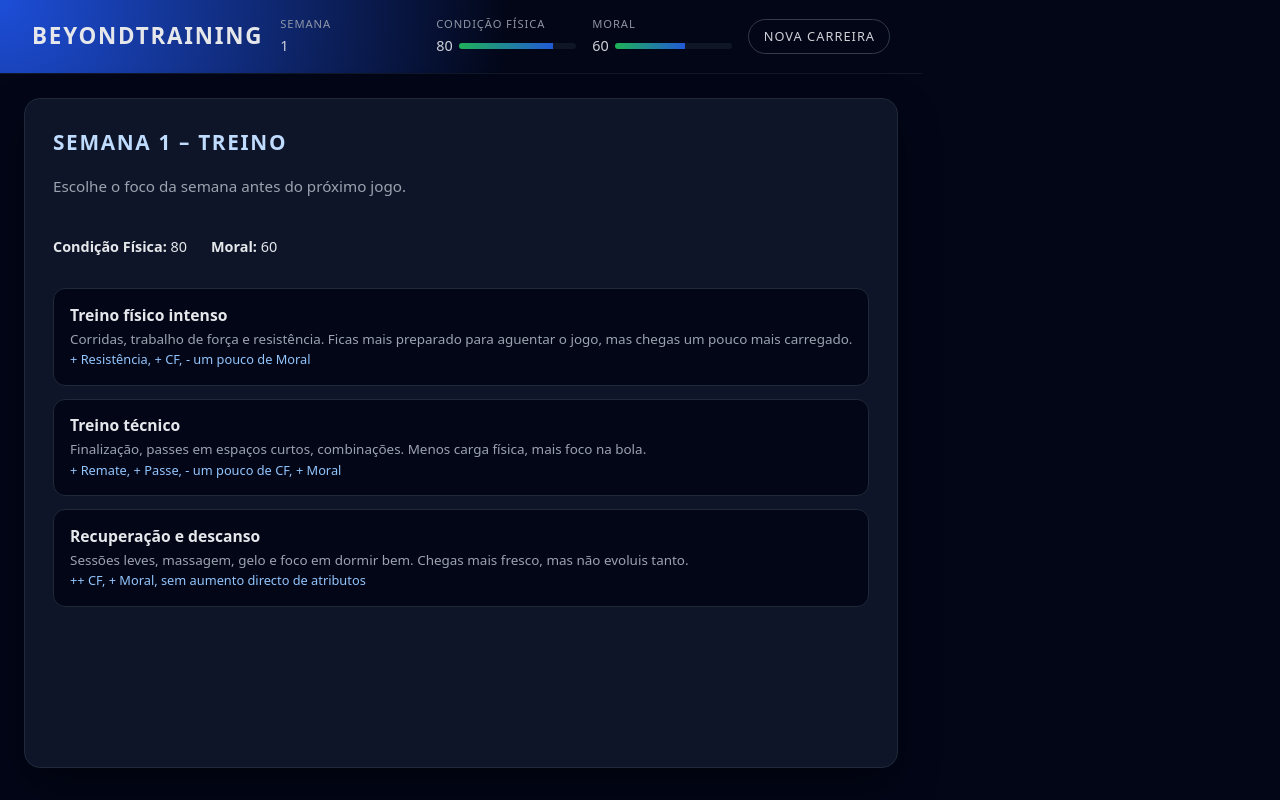
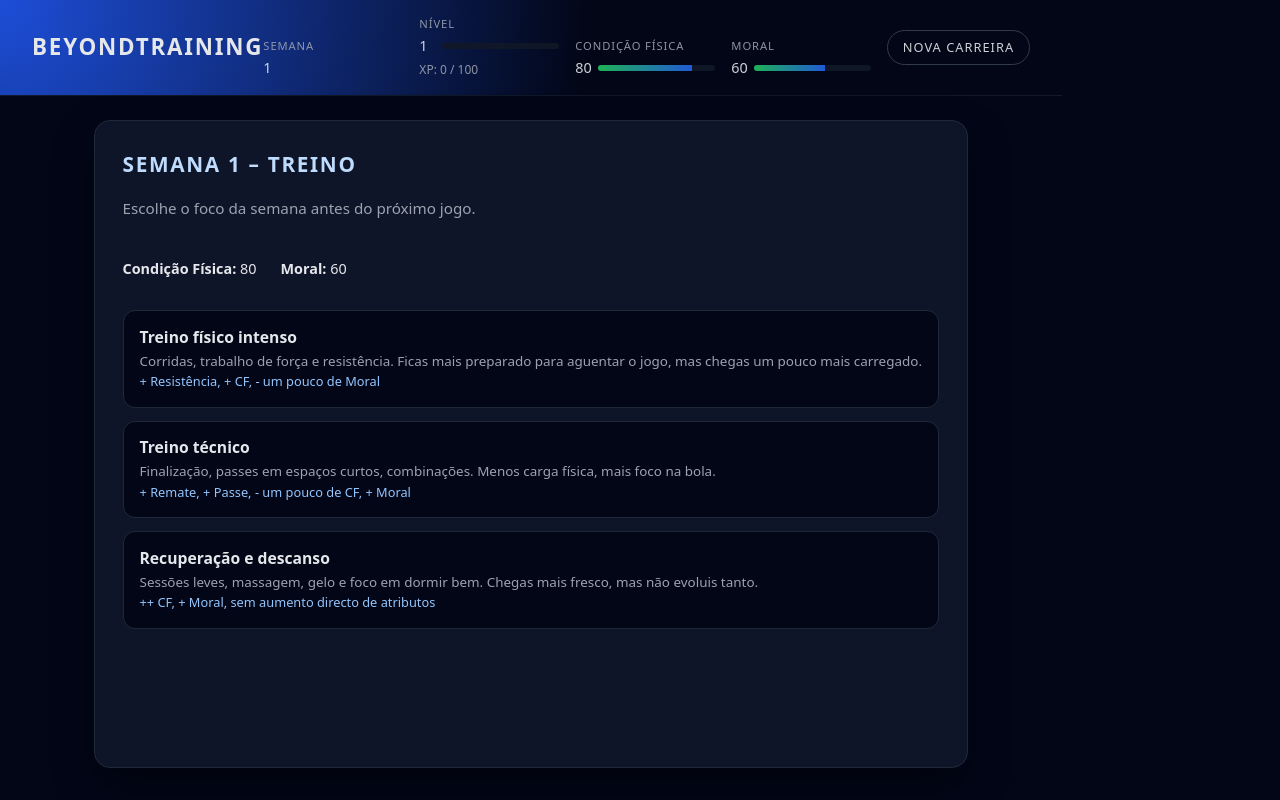
Before and after one commit to jpitaka/beyondtraining, a React (Vite) app in the folder beyondtraining/: page / in a window 1280 px wide. Both pictures are taken after typing "Sample", "Sample" into the empty fields and a click on the button "COMEÇAR CARREIRA". Built offline with nearby package versions, Linux system fonts and the light colour scheme.

Commit message:
adicionado sistema de XP e niveis com barra e delta

```diff
--- a/beyondtraining/src/App.css
+++ b/beyondtraining/src/App.css
@@ -67,6 +67,12 @@ body {
 .status-value {
   font-size: 0.9rem;
   min-width: 2ch;
+}
+
+.status-xp-detail {
+  font-size: 0.75rem;
+  color: #9ca3af;
+  margin-top: 0.1rem;
 }
 
 .bar {
--- a/beyondtraining/src/App.jsx
+++ b/beyondtraining/src/App.jsx
@@ -127,6 +127,8 @@ function criarJogadorInicial(formData) {
       fans: 40,
       media: 40,
     },
+    level: 1,
+    xp: 0, // XP atual neste nível
   };
 }
 
@@ -219,24 +221,35 @@ function App() {
 
     const effects = option.effects || {};
     const relationEffects = option.relationEffects || {};
+    const xpGain = option.xp ?? 0;
 
     setPlayer((prev) => {
       if (!prev) return prev;
-
       if (option.reset) return prev;
 
-      const morale = clamp(prev.morale + (effects.morale ?? 0), 0, 100);
-      const stamina = clamp(prev.stamina + (effects.stamina ?? 0), 0, 100);
+      // começar por copiar
+      let updated = {
+        ...prev,
+        relations: { ...(prev.relations || {}) },
+      };
 
-      const relations = { ...(prev.relations || {}) };
+      // aplicar XP e possíveis subidas de nível
+      updated = applyXp(updated, xpGain);
 
+      // CF / Moral
+      const morale = clamp(updated.morale + (effects.morale ?? 0), 0, 100);
+      const stamina = clamp(updated.stamina + (effects.stamina ?? 0), 0, 100);
+      updated.morale = morale;
+      updated.stamina = stamina;
+
+      // relações
       for (const key of Object.keys(relationEffects)) {
-        const current = relations[key] ?? 50;
+        const current = updated.relations[key] ?? 50;
         const change = relationEffects[key];
-        relations[key] = clamp(current + change, 0, 100);
+        updated.relations[key] = clamp(current + change, 0, 100);
       }
 
-      return { ...prev, morale, stamina, relations };
+      return updated;
     });
 
     // guardar último delta para mostrar ao lado das barras
@@ -244,6 +257,7 @@ function App() {
       moraleChange: effects.morale ?? 0,
       staminaChange: effects.stamina ?? 0,
       relationsChange: relationEffects,
+      xpChange: xpGain,
     });
 
     let nextId = option.next ?? currentSceneId;
@@ -284,24 +298,28 @@ function App() {
 
     let staminaChange = 0;
     let moraleChange = 0;
+    let xpGain = 0;
 
     setPlayer((prev) => {
       if (!prev) return prev;
 
-      const updated = {
+      let updated = {
         ...prev,
         attributes: { ...prev.attributes },
+        relations: { ...(prev.relations || {}) },
       };
 
       if (type === "fisico") {
         staminaChange = +10;
         moraleChange = -5;
+        xpGain = 10;
         updated.stamina = clamp(prev.stamina + staminaChange, 0, 100);
         updated.morale = clamp(prev.morale + moraleChange, 0, 100);
         updated.attributes.resistencia = (prev.attributes.resistencia || 0) + 1;
       } else if (type === "tecnico") {
         staminaChange = -5;
         moraleChange = +5;
+        xpGain = 15;
         updated.stamina = clamp(prev.stamina + staminaChange, 0, 100);
         updated.morale = clamp(prev.morale + moraleChange, 0, 100);
         updated.attributes.remate = (prev.attributes.remate || 0) + 1;
@@ -309,9 +327,12 @@ function App() {
       } else if (type === "descanso") {
         staminaChange = +15;
         moraleChange = +5;
+        xpGain = 5;
         updated.stamina = clamp(prev.stamina + staminaChange, 0, 100);
         updated.morale = clamp(prev.morale + moraleChange, 0, 100);
       }
+
+      updated = applyXp(updated, xpGain);
 
       return updated;
     });
@@ -321,7 +342,9 @@ function App() {
       moraleChange,
       staminaChange,
       relationsChange: {},
+      xpChange: xpGain,
     });
+
     setCurrentSceneId("inicio");
     setScreen("game");
   };
@@ -347,6 +370,12 @@ function App() {
     });
   };
 
+  const xpNeeded = player ? xpForNext(player.level ?? 1) : 0;
+  const xpPct =
+    player && xpNeeded
+      ? clamp(((player.xp ?? 0) * 100) / xpNeeded, 0, 100)
+      : 0;
+
   return (
     <div className="app">
       <header className="header">
@@ -359,6 +388,18 @@ function App() {
                 <span className="status-label">Semana</span>
                 <div className="status-row">
                   <span className="status-value">{week}</span>
+                </div>
+              </div>
+
+              <div className="status-item">
+                <span className="status-label">Nível</span>
+                <div className="status-row">
+                  <span className="status-value">{player.level ?? 1}</span>
+                  <Bar value={xpPct} />
+                  <Delta change={lastDelta?.xpChange ?? 0} />
+                </div>
+                <div className="status-xp-detail">
+                  XP: {player.xp ?? 0} / {xpNeeded}
                 </div>
               </div>
 
@@ -613,9 +654,7 @@ function App() {
                     <span className="relation-value">
                       {player.relations?.coach ?? 50}{" "}
                       <span className="relation-label">
-                        (
-                        {describeRelation(player.relations?.coach ?? 50)}
-                        )
+                        ({describeRelation(player.relations?.coach ?? 50)})
                       </span>
                     </span>
                     <Bar value={player.relations?.coach ?? 50} />
@@ -687,8 +726,7 @@ function App() {
                 </p>
                 <p>
                   d20: {lastTestResult.roll} + atributo (
-                  {lastTestResult.attributeValue}) ={" "}
-                  {lastTestResult.total}
+                  {lastTestResult.attributeValue}) = {lastTestResult.total}
                 </p>
                 <p>
                   {lastTestResult.isCritSuccess
@@ -744,6 +782,28 @@ function describeRelation(value) {
   return "Péssima";
 }
 
+function xpForNext(level) {
+  // podes afinar depois: mais difícil nos níveis altos
+  return 100 + (level - 1) * 50;
+}
+
+function applyXp(player, xpGain) {
+  if (!xpGain || xpGain === 0) return player;
+
+  let level = player.level ?? 1;
+  let xp = (player.xp ?? 0) + xpGain;
+
+  let xpNeeded = xpForNext(level);
+
+  while (xp >= xpNeeded) {
+    xp -= xpNeeded;
+    level += 1;
+    xpNeeded = xpForNext(level);
+  }
+
+  return { ...player, level, xp };
+}
+
 function Bar({ value }) {
   const pct = clamp(value ?? 0, 0, 100);
   return (
--- a/beyondtraining/src/scenes.js
+++ b/beyondtraining/src/scenes.js
@@ -12,6 +12,7 @@ export const scenes = {
           coach: +5,
           team: +2,
         },
+        xp: 10,
       },
       {
         id: "ficar_calado",
@@ -21,6 +22,7 @@ export const scenes = {
         relationEffects: {
           coach: -2,
         },
+        xp: 5,
       },
     ],
   },
@@ -33,6 +35,7 @@ export const scenes = {
         id: "ir_para_campo",
         label: "Seguir para o túnel de acesso ao relvado.",
         next: "entrada_campo",
+        xp: 5,
       },
     ],
   },
@@ -45,6 +48,7 @@ export const scenes = {
         id: "ir_para_campo2",
         label: "Seguir para o túnel de acesso ao relvado.",
         next: "entrada_campo",
+        xp: 5,
       },
     ],
   },
@@ -58,6 +62,7 @@ export const scenes = {
         label: "Respirar fundo e focar só no jogo.",
         next: "primeira_chance",
         effects: { stamina: -5 },
+        xp: 5,
       },
       {
         id: "olhar_bancada",
@@ -67,6 +72,7 @@ export const scenes = {
         relationEffects: {
           fans: +3,
         },
+        xp: 5,
       },
     ],
   },
@@ -85,6 +91,7 @@ export const scenes = {
         },
         nextOnSuccess: "remate_sucesso",
         nextOnFailure: "remate_falha",
+        xp: 20,
       },
       {
         id: "passe_seguro",
@@ -95,6 +102,7 @@ export const scenes = {
           team: +4,
           fans: -2,
         },
+        xp: 15,
       },
     ],
   },
@@ -113,6 +121,7 @@ export const scenes = {
           fans: +8,
           media: +5,
         },
+        xp: 30,
       },
     ],
   },
@@ -128,9 +137,10 @@ export const scenes = {
         next: "fim_demo",
         effects: { morale: +2, stamina: -5 },
         relationEffects: {
-          fans: +1, // respeitam o esforço
+          fans: +1,
           coach: -1,
         },
+        xp: 20,
       },
     ],
   },
@@ -143,6 +153,7 @@ export const scenes = {
         id: "ir_para_semana",
         label: "Ir para a semana seguinte.",
         goToWeekHub: true,
+        xp: 10,
       },
     ],
   },
```
